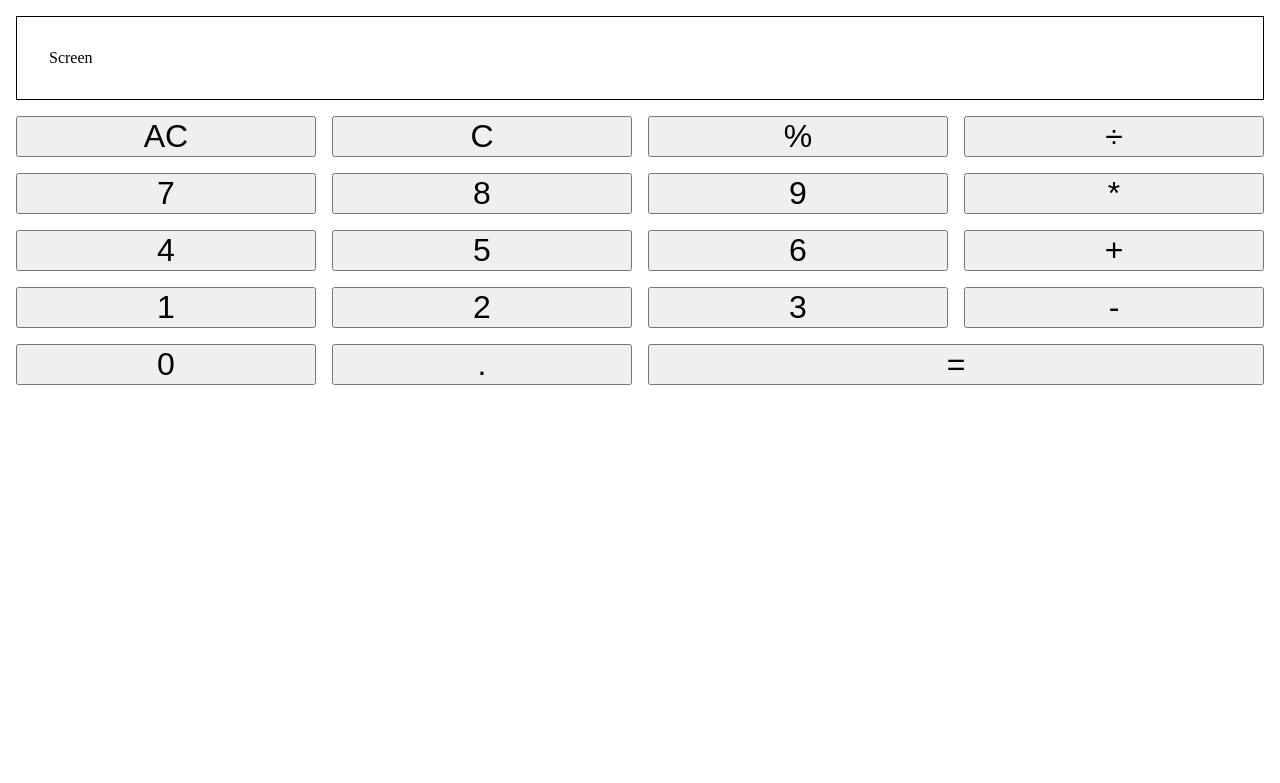
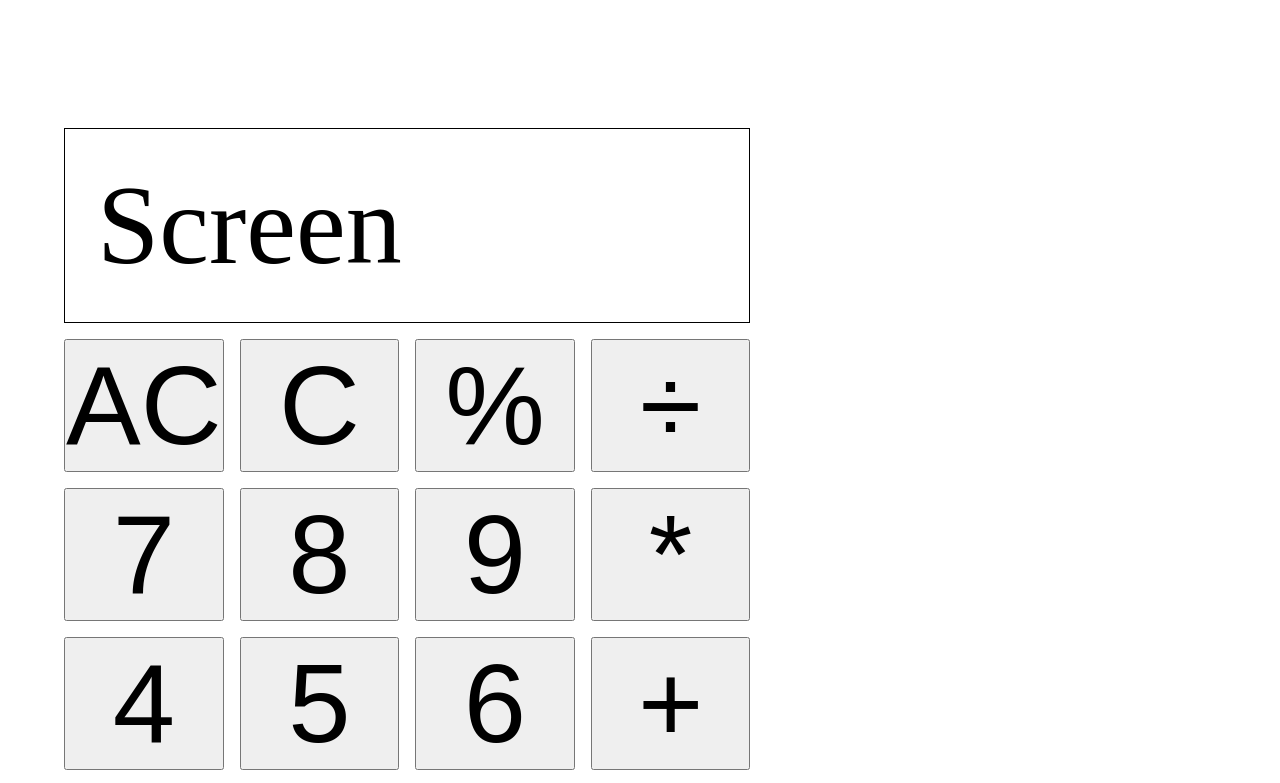
Before and after one commit to j-jinjia/calculator-challenge, a plain HTML site: page index.html in a window 1280 px wide. Shown: the top 783 px of the page. Drawn offline with Linux system fonts and the light colour scheme.

Commit message:
Fixed minor errors and added responsiveness

```diff
--- a/style.scss
+++ b/style.scss
@@ -1,9 +1,3 @@
-*{
-    padding:0;
-    margin:0;
-}
-
-
 *{
     padding:0;
     margin:0;
@@ -13,7 +7,9 @@
     display: grid;
     grid-template-columns: repeat(4, 1fr);
     gap: 1rem 1rem;
-    margin: 1rem;
+    margin: 10% 5% 5% 5%;
+
+
     .calculator__header{
         grid-column: span 4;
         border: 1px solid black;
@@ -26,3 +22,33 @@
         grid-column: span 2;
     }
 }
+@media screen and (min-width: 768px){
+    .calculator{
+        margin: 10% 5% 5% 5%;
+        max-width:max-content;
+        .calculator__header{
+            font-size: 5rem;
+        }
+        .calculator__button{
+            font-size:5rem;
+
+
+        }
+    }
+}
+
+@media screen and (min-width: 1024px){
+    .calculator{
+        margin: 10% 5% 5% 5%;
+        max-width:max-content;
+        .calculator__header{
+            font-size: 7rem;
+        }
+        .calculator__button{
+            font-size:7rem;
+
+
+        }
+
+}
+}
```
Also changed, not shown: index.html (+0 -1 lines), style.css.
